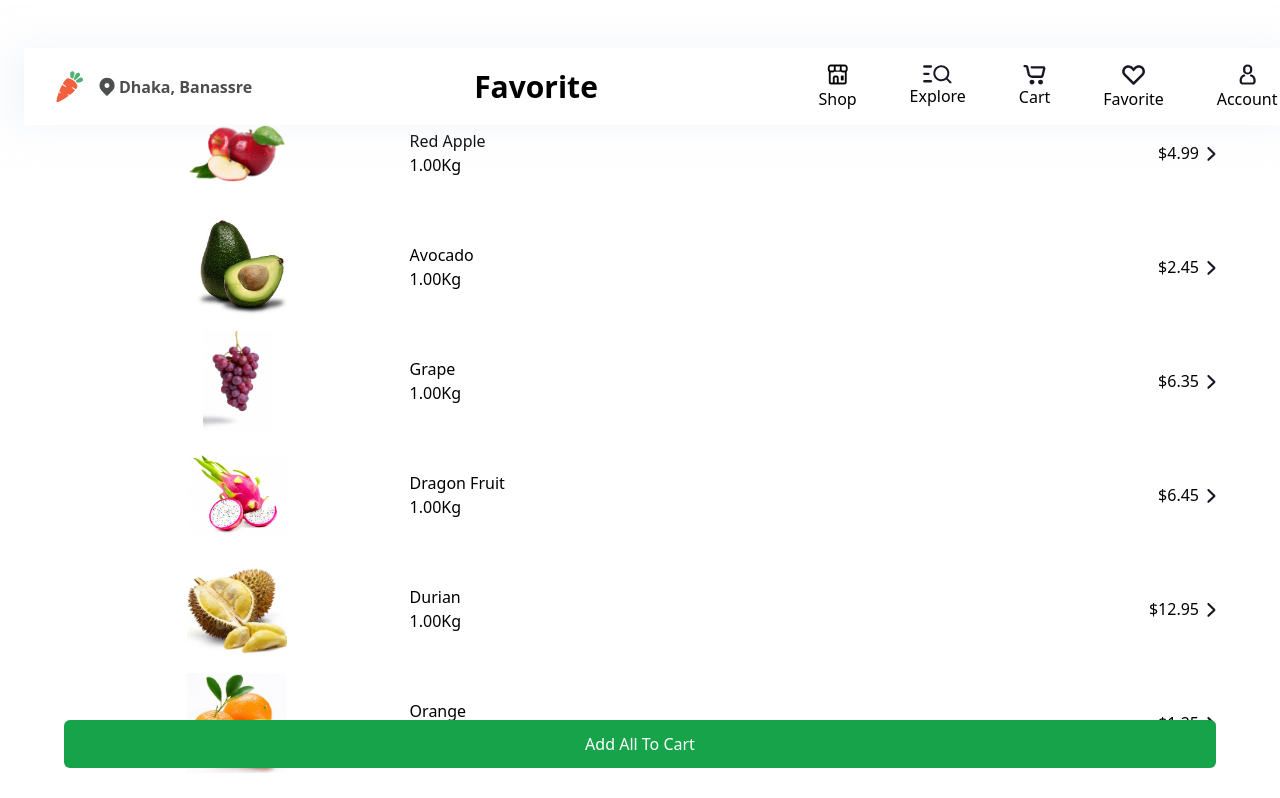
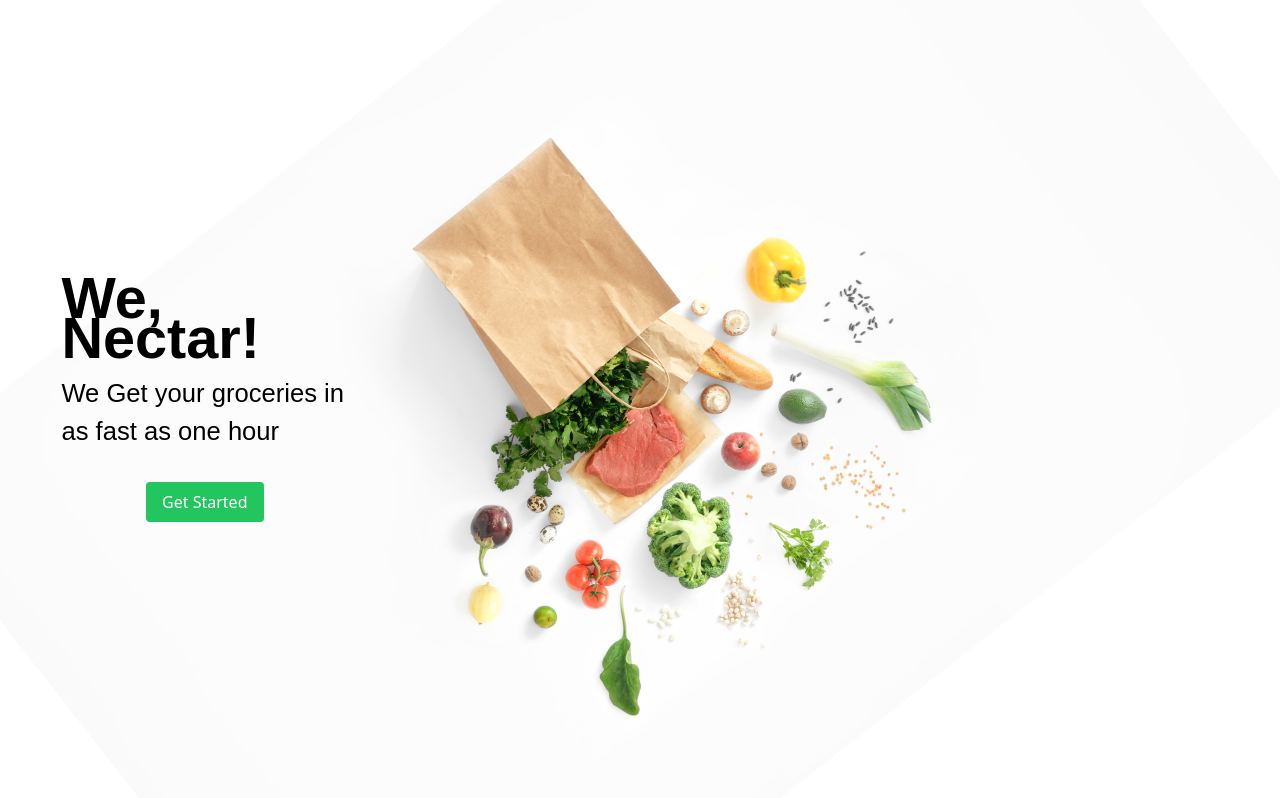
Before and after one commit to HSBC-United-Team/Front-End, a React (Vite) app: page /favorite in a window 1280 px wide. Shown: the top 798 px of the page. Built offline with nearby package versions, Linux system fonts and the light colour scheme; grey boxes are pictures that could not be loaded.

Commit message:
membuat halaman login

```diff
--- a/src/App.jsx
+++ b/src/App.jsx
@@ -1,12 +1,18 @@
 import HomePage from "../src/Components/Pages/Homepage";
 import Fav from "./Components/Pages/Favoritepage";
+import LandingPage from "./Components/Pages/LandingPage";
+import LoginPage from "./Components/Pages/LoginPage";
+import SignUpPage from "./Components/Pages/SignUpPage";
 
 function App() {
-    return (
-        <>
-        {/* <HomePage /> */}
-        <Fav/>
-        </>
-    )
+  return (
+    <>
+      <LandingPage />
+      {/* <LoginPage /> */}
+      {/* <SignUpPage /> */}
+      {/* <HomePage /> */}
+      {/* <Fav /> */}
+    </>
+  );
 }
 export default App;
--- /dev/null
+++ b/src/Components/Pages/LandingPage.jsx
@@ -0,0 +1,26 @@
+import "../../style.css";
+function LandingPage() {
+  return (
+    <>
+      <div className="background-container" />
+      <div className="main-section-container">
+        <div
+          id="main-section"
+          className="flex flex-col items-center justify-center h-screen"
+        >
+          <h1 className="text-4xl font-bold mb-3 poppins-font">We, Nectar!</h1>
+          <p className="mb-4 poppins-font">
+            We Get your groceries in as fast as one hour
+          </p>
+          <button
+            className="bg-green-500 text-white py-2 px-4 rounded"
+            onclick="showSection('login-section')"
+          >
+            Get Started
+          </button>
+        </div>
+      </div>
+    </>
+  );
+}
+export default LandingPage;
--- /dev/null
+++ b/src/Components/Pages/LoginPage.jsx
@@ -0,0 +1,52 @@
+import "../../style.css";
+function LoginPage() {
+  return (
+    <>
+      <div className="background-container" />
+      <div className="container flex justify-center m-auto">
+        <div
+          id="login-section"
+          className="login-section fixed flex flex-col items-center justify-center mt-[200px]"
+        >
+          <h2 className="text-2xl font-bold mb-4">Login</h2>
+          <form
+            className="login-form w-96 mb-4"
+            onsubmit="return validateLoginForm(event)"
+          >
+            <input
+              type="text"
+              id="login-username"
+              placeholder="Username"
+              className="mb-4 p-2 border rounded w-full"
+              required=""
+            />
+            <input
+              type="password"
+              id="login-password"
+              placeholder="Password"
+              className="mb-4 p-2 border rounded w-full"
+              required=""
+            />
+            <button
+              type="submit"
+              className="bg-green-500 text-white py-2 px-4 rounded w-full"
+            >
+              Login
+            </button>
+          </form>
+          <p className="signup-link">
+            Don't have an account?
+            <a
+              href="#"
+              className="text-blue-500"
+              onclick="showSection('signup-section')"
+            >
+              Sign up
+            </a>
+          </p>
+        </div>
+      </div>
+    </>
+  );
+}
+export default LoginPage;
--- /dev/null
+++ b/src/Components/Pages/SignUpPage.jsx
@@ -0,0 +1,66 @@
+import "../../style.css";
+function SignUpPage() {
+  return (
+    <>
+      <div className="container flex justify-center m-auto">
+        <div className="background-container" />
+        <div
+          id="signup-section"
+          className="signup-section fixed flex flex-col items-center justify-center mt-[130px]"
+        >
+          <h2 className="text-2xl font-bold mb-4">Sign Up</h2>
+          <form
+            className="signup-form w-96 mb-4"
+            onsubmit="return validateSignupForm(event)"
+          >
+            <input
+              type="text"
+              id="signup-username"
+              placeholder="Username"
+              className="mb-4 p-2 border rounded w-full"
+              required=""
+            />
+            <input
+              type="email"
+              id="signup-email"
+              placeholder="Email"
+              className="mb-4 p-2 border rounded w-full"
+              required=""
+            />
+            <input
+              type="password"
+              id="signup-password"
+              placeholder="Password"
+              className="mb-4 p-2 border rounded w-full"
+              required=""
+            />
+            <input
+              type="password"
+              id="signup-confirm-password"
+              placeholder="Confirm Password"
+              className="mb-4 p-2 border rounded w-full"
+              required=""
+            />
+            <button
+              type="submit"
+              className="bg-green-500 text-white py-2 px-4 rounded w-full"
+            >
+              Sign up
+            </button>
+          </form>
+          <p className="login-link contrast-text">
+            Already have an account?
+            <a
+              href="#"
+              className="text-blue-500"
+              onclick="showSection('login-section')"
+            >
+              Login
+            </a>
+          </p>
+        </div>
+      </div>
+    </>
+  );
+}
+export default SignUpPage;
--- /dev/null
+++ b/src/style.css
@@ -0,0 +1,67 @@
+/* .login-section,
+.signup-section {
+  transform: translateY(100%);
+  transition: transform 0.5s ease-in-out;
+} */
+
+/* .login-section.active,
+.signup-section.active {
+  transform: translateY(0);
+} */
+
+.background-container {
+  position: fixed;
+  top: 0;
+  left: 0;
+  right: 0;
+  bottom: 0;
+  background-image: url("./assets/background.jpeg");
+  background-size: cover;
+  background-position: center;
+  background-repeat: no-repeat;
+  z-index: -1;
+  transform: rotate(142deg);
+}
+
+.main-section-container {
+  position: fixed;
+  top: 0;
+  left: 0;
+  width: 30%;
+  height: 100%;
+  display: flex;
+  align-items: center;
+  justify-content: center;
+  padding-left: 2%;
+}
+
+#main-section {
+  text-align: left;
+  padding-left: 10%;
+  padding-right: 10%;
+}
+
+#main-section h1 {
+  font-size: 3.6rem;
+  gap: 10px;
+  margin-bottom: 1rem;
+}
+
+#main-section p {
+  font-size: 1.6rem;
+  margin-bottom: 2rem;
+}
+
+.signup-link {
+  color: #2c2c2c;
+  font-weight: bold;
+}
+
+.poppins-font {
+  font-family: "Poppins", sans-serif;
+}
+
+.contrast-text {
+  color: #2c2c2c;
+  font-weight: bold;
+}
```
Also changed, not shown: src/assets/background.jpeg (added).
